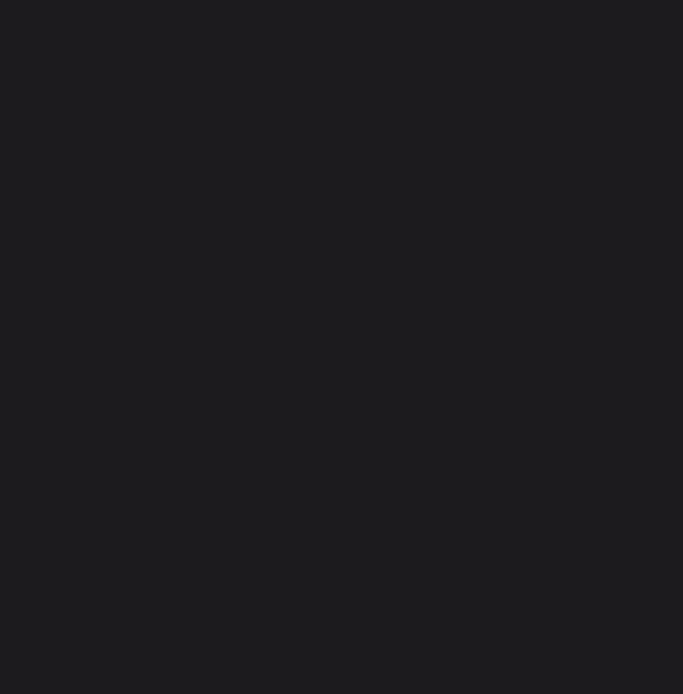
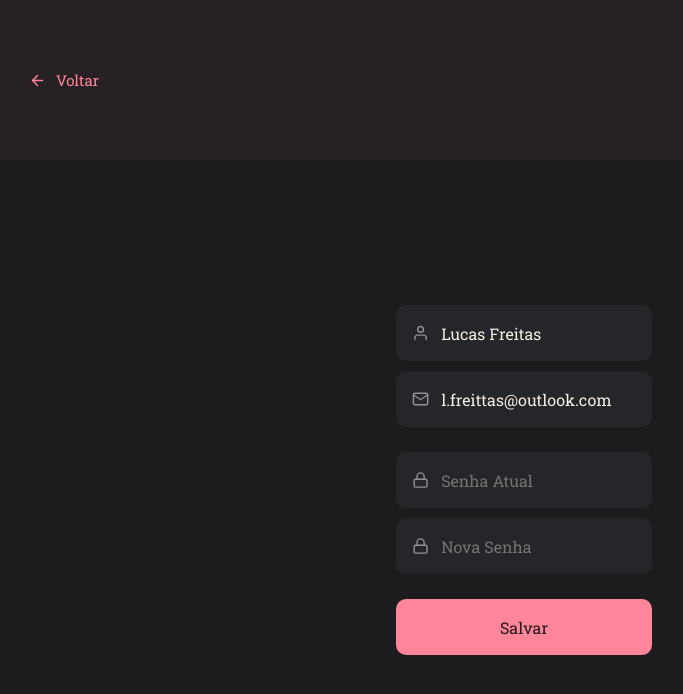
Before and after one commit to lucasfreittas/RocketFlix-Front, a React (Vite) app: page /profile in a window 1280 px wide. Before the commit this address had no page. Shown: the top 694 px of the page, without its empty margins (116-799 px from the left). Built offline with nearby package versions, Linux system fonts and the light colour scheme.

Commit message:
Profile page

```diff
--- a/src/Components/TextLink/index.jsx
+++ b/src/Components/TextLink/index.jsx
@@ -3,7 +3,7 @@ import { Container } from './styles';
 export function TextLink({icon: Icon, title }){
     return(
         <Container>
-            {Icon && <Icon size={20}/>}
+            {Icon && <Icon size={17}/>}
             {title}
         </Container>
     )
--- a/src/Components/TextLink/styles.js
+++ b/src/Components/TextLink/styles.js
@@ -2,7 +2,7 @@ import styled from 'styled-components';
 
 export const Container = styled.div`
 
-  width: 100%;
+
   display: flex;
   justify-content: center;
   align-items: center;
--- a/src/Pages/Profile/index.jsx
+++ b/src/Pages/Profile/index.jsx
@@ -1,9 +1,27 @@
-import { Container } from './styles';
+import { Container, Header, Content } from './styles';
+import { TextLink } from '../../Components/TextLink';
+import { Input } from '../../Components/Input';
+import { Button } from '../../Components/Button';
+import { Link } from 'react-router-dom';
+import { FiMail, FiLock, FiArrowLeft, FiUser } from 'react-icons/fi';
 
 export function Profile(){
     return(
         <Container>
-            Profile
+            <Header>
+                <Link to='/'>
+                    <TextLink icon={FiArrowLeft} title='Voltar'/>
+                </Link>
+            </Header>
+
+            <Content>
+                <Input type='text' icon={FiUser} value='Lucas Freitas'/>
+                <Input type='email' icon={FiMail} value='l.freittas@outlook.com'/>
+                <Input type='password' icon={FiLock} placeholder='Senha Atual'/>
+                <Input type='password' icon={FiLock} placeholder='Nova Senha'/>
+
+                <Button title='Salvar'/>
+            </Content>
         </Container>
     )
 }
--- a/src/Pages/Profile/styles.js
+++ b/src/Pages/Profile/styles.js
@@ -2,6 +2,36 @@ import styled from 'styled-components';
 
 export const Container = styled.div`
   width: 100%;
-  height: 100%;
-  background-color: blue;
+  height: 100vh;
+
+  display: grid;
+  grid-template-rows: 20% auto;
+  grid-template-areas:
+  'header'
+  'content';
+`;
+
+export const Header = styled.div`
+  grid-area: header;
+  display: flex;
+  background-color: rgba(255, 133, 155, 0.05);
+  padding-left: 145px;
+  text-align: left;
+
+  > a {
+    display: flex;
+  }
 `
+
+export const Content = styled.div`
+  grid-area: content;
+
+  width: 20%;
+  align-self: center;
+  margin: 0 auto;
+
+  > div:nth-child(2), div:nth-child(4){
+    margin-bottom: 25px;
+  }
+
+`
--- a/src/Routes/index.jsx
+++ b/src/Routes/index.jsx
@@ -5,7 +5,7 @@ import { LoginRoutes } from './login.routes';
 export function Routes(){
     return(
         <BrowserRouter>
-            <LoginRoutes />
+            <AppRoutes />
         </BrowserRouter>
     )
 }
```
